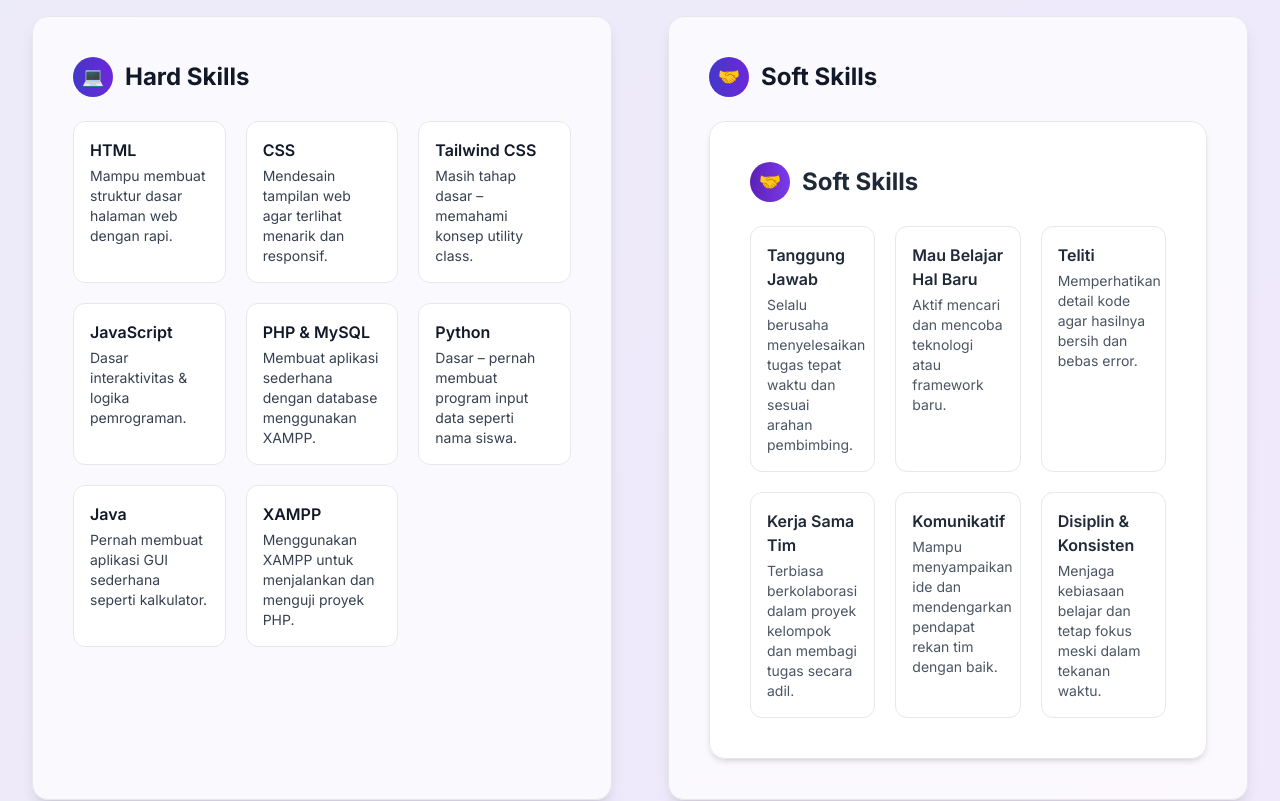
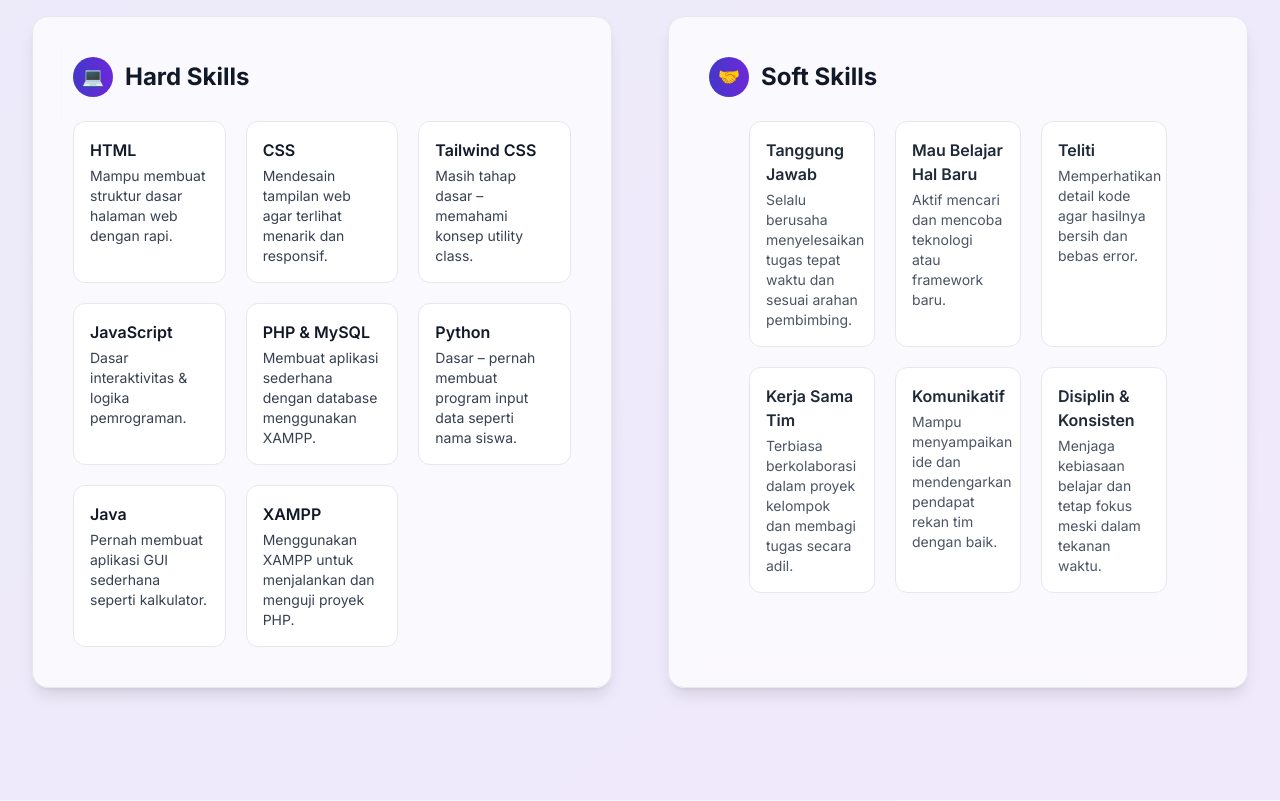
Before and after one commit to arga998/portofolio-web, a plain HTML site: page index.html in a window 1280 px wide. Shown: the part 1660-2461 px from the top of the page. Drawn offline with nearby package versions, Linux system fonts and the light colour scheme.

Commit message:
Update index.html

```diff
--- a/index.html
+++ b/index.html
@@ -285,15 +285,6 @@
         🤝
       </div>
     <h3 class="text-2xl font-bold text-text-primary">Soft Skills</h3>
-        </div>
-
-<!-- 🤝 Soft Skills -->
-<div class="reveal bg-white/80 backdrop-blur-sm border border-gray-200 rounded-2xl shadow-md hover:shadow-xl transition-all duration-500">
-  <div class="flex items-center gap-3 mb-6 px-10 pt-10">
-    <div class="w-10 h-10 rounded-full bg-gradient-to-r from-[#5B21B6] to-[#7C3AED] flex items-center justify-center text-white text-lg font-bold">
-      🤝
-    </div>
-    <h3 class="text-2xl font-bold text-gray-800">Soft Skills</h3>
   </div>
 
   <div class="grid grid-cols-1 sm:grid-cols-2 lg:grid-cols-3 gap-5 px-10 pb-10">
```
Lines whose indentation alone changed are shown as unchanged.
